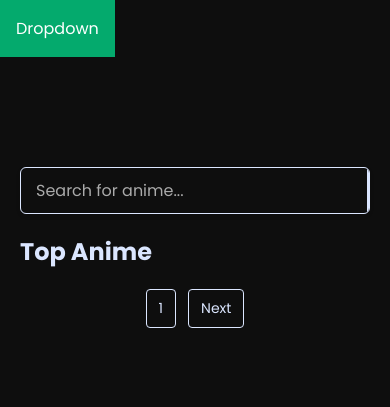
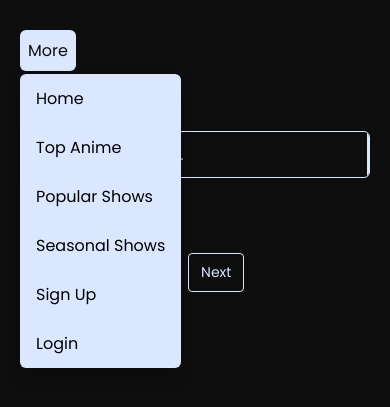
Before and after one commit to AndreaSubashi/anime-rating-app, a PHP site: page /index.php?page=header in a window 390 px wide, after a click on "More". Shown: the top 407 px of the page. Run offline with PHP 8.4, Linux system fonts and the light colour scheme; data that the repository does not hold is empty.

Commit message:
better phone support + some header clean up in login and signup

```diff
--- a/header.css
+++ b/header.css
@@ -53,5 +53,66 @@
 
 .header.scrolled {
     background-color: rgba(0, 0, 0, 1); /* Change this to any color/opacity you want */
-    transition: background-color 0.5s ease;
+    transition: background-color 0.3s ease;
 }
+
+@media screen and (max-width: 768px){
+    header{
+        content-visibility: hidden;
+    }
+
+    .searchform{
+        margin-top: 20px;
+    }
+
+    .dropbtn {
+        background-color: var(--text);
+        color: rgb(14, 14, 14);
+        padding: 8px;
+        font-size: 16px;
+        border: none;
+        border-radius: 6px;
+        cursor: pointer;
+        margin-top: 30px;
+    }
+
+    .dropbtn:hover, .dropbtn:focus {
+    background-color: rgb(84, 167, 255);
+    color: var(--text);
+    }
+
+    .dropdown {
+    position: relative;
+    display: inline-block;
+    margin-left: 20px;
+    }
+
+    .dropdown-content {
+        margin-top: 3px;
+    display: none;
+    position: absolute;
+    background-color: var(--text);
+    min-width: 160px;
+    overflow: auto;
+    box-shadow: 0px 8px 16px 0px rgba(0,0,0,0.2);
+    z-index: 1;
+    border-radius: 6px;
+    }
+
+    .dropdown-content a {
+    color: black;
+    padding: 12px 16px;
+    text-decoration: none;
+    display: block;
+    }
+
+    .dropdown a:hover {background-color: #ddd;}
+
+    .show {display: block;}
+}
+
+@media screen and (min-width: 769px){
+    .dropdown{
+        content-visibility: hidden;
+    }
+}
--- a/index.php
+++ b/index.php
@@ -100,8 +100,8 @@ $total_pages = $anime_list['pagination']['last_visible_page'] ?? 1;
         </nav>
     </header>
     <div class="dropdown">
-        <button class="dropbtn">Dropdown</button>
-        <div class="dropdown-content">
+        <button onclick="myFunction()" class="dropbtn">More</button>
+        <div id="myDropdown" class="dropdown-content">
             <a href="index.php">Home</a>
             <a href="index.php?category=top">Top Anime</a>
             <a href="index.php?category=popular">Popular Shows</a>
@@ -221,6 +221,24 @@ $total_pages = $anime_list['pagination']['last_visible_page'] ?? 1;
                 header.classList.remove('scrolled');
             }
         });
+
+        function myFunction() {
+            document.getElementById("myDropdown").classList.toggle("show");
+        }
+
+            // Close the dropdown if the user clicks outside of it
+        window.onclick = function(event) {
+            if (!event.target.matches('.dropbtn')) {
+                var dropdowns = document.getElementsByClassName("dropdown-content");
+                var i;
+                for (i = 0; i < dropdowns.length; i++) {
+                    var openDropdown = dropdowns[i];
+                    if (openDropdown.classList.contains('show')) {
+                        openDropdown.classList.remove('show');
+                    }
+                }
+            }
+        }
     </script>
 </body>
 </html>
--- a/sign_log.css
+++ b/sign_log.css
@@ -12,13 +12,15 @@ body{
     justify-content: center;
     align-items: center;
     min-height: 100vh;
-    background: url("dark.png") no-repeat;
+    background: url("dark.png");
     background-size: cover;
     background-position: center;
 }
 
 .wrapper{
-    width: 420px;
+    margin-top: 20px;
+    margin-bottom: 20px;
+    width: 360px;
     background: transparent;
     border: 2px solid rgba(0,0,0, .2);
     backdrop-filter: blur(20px);
--- a/styles.css
+++ b/styles.css
@@ -206,50 +206,3 @@ p{
 .searchform button:active {
     background-color: #004495;
 }
-
-@media screen and (max-width: 768px){
-    header{
-        content-visibility: hidden;
-    }
-
-    .dropbtn {
-        background-color: #04AA6D;
-        color: white;
-        padding: 16px;
-        font-size: 16px;
-        border: none;
-    }
-
-    .dropdown {
-    position: relative;
-    display: inline-block;
-    }
-
-    .dropdown-content {
-    display: none;
-    position: absolute;
-    background-color: #f1f1f1;
-    min-width: 160px;
-    box-shadow: 0px 8px 16px 0px rgba(0,0,0,0.2);
-    z-index: 1;
-    }
-
-    .dropdown-content a {
-    color: black;
-    padding: 12px 16px;
-    text-decoration: none;
-    display: block;
-    }
-
-    .dropdown-content a:hover {background-color: #ddd;}
-
-    .dropdown:hover .dropdown-content {display: block;}
-
-    .dropdown:hover .dropbtn {background-color: #3e8e41;}
-}
-
-@media screen and (min-width: 769px){
-    .dropdown{
-        content-visibility: hidden;
-    }
-}
```
Also changed, not shown: login.php (+2 -9 lines), mylist.php (+26 -0 lines), signup.php (+2 -9 lines), stats.php (+31 -0 lines).
